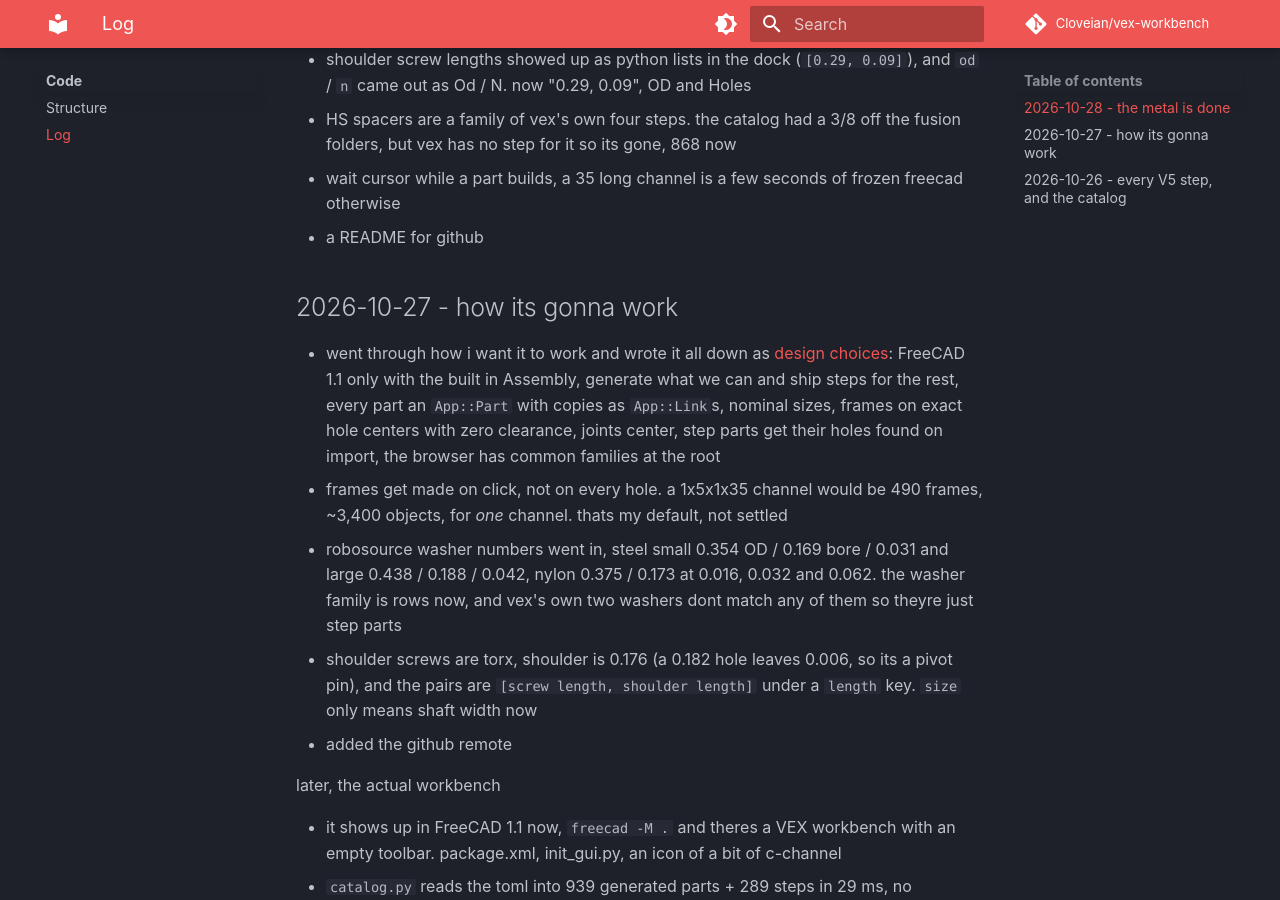
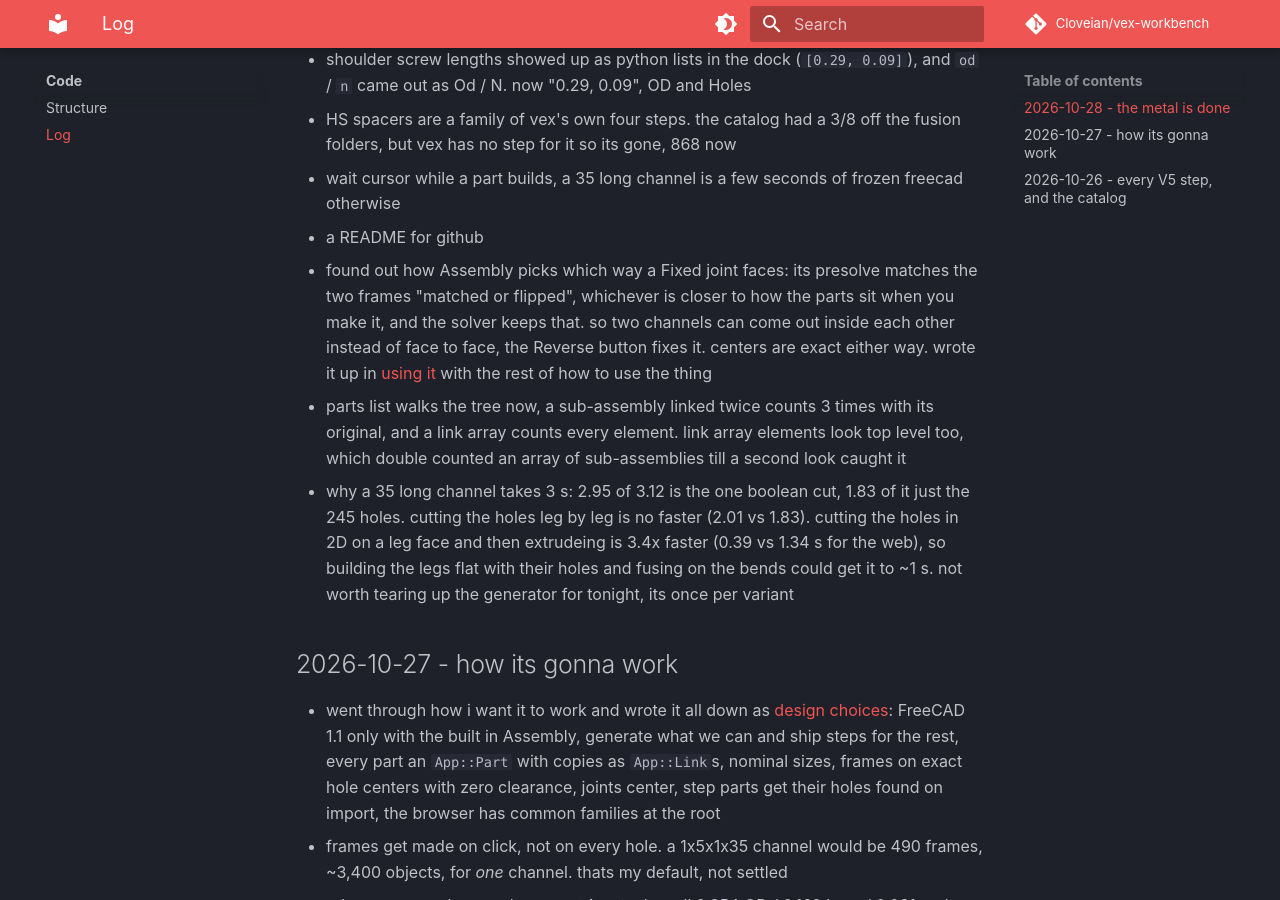
Before and after one commit to Cloveian/vex-workbench, an MkDocs documentation site: the page built from docs/code/log.md, in a window 1280 px wide and 900 px high, scrolled down 2209 px. Built offline with MkDocs 1.6.1 and Material for MkDocs 9.7.7, drawn with Linux system fonts in a browser that asks for light colours; comment, search, counter and statistics services are not loaded.

Commit message:
log, which way joints face and why channels are slow

```diff
--- a/docs/code/log.md
+++ b/docs/code/log.md
@@ -37,6 +37,9 @@ later, the small stuff
 - HS spacers are a family of vex's own four steps. the catalog had a 3/8 off the fusion folders, but vex has no step for it so its gone, 868 now
 - wait cursor while a part builds, a 35 long channel is a few seconds of frozen freecad otherwise
 - a README for github
+- found out how Assembly picks which way a Fixed joint faces: its presolve matches the two frames "matched or flipped", whichever is closer to how the parts sit when you make it, and the solver keeps that. so two channels can come out inside each other instead of face to face, the Reverse button fixes it. centers are exact either way. wrote it up in [using it](../using.md) with the rest of how to use the thing
+- parts list walks the tree now, a sub-assembly linked twice counts 3 times with its original, and a link array counts every element. link array elements look top level too, which double counted an array of sub-assemblies till a second look caught it
+- why a 35 long channel takes 3 s: 2.95 of 3.12 is the one boolean cut, 1.83 of it just the 245 holes. cutting the holes leg by leg is no faster (2.01 vs 1.83). cutting the holes in 2D on a leg face and then extrudeing is 3.4x faster (0.39 vs 1.34 s for the web), so building the legs flat with their holes and fusing on the bends could get it to ~1 s. not worth tearing up the generator for tonight, its once per variant
 
 ## 2026-10-27 - how its gonna work
 
```
